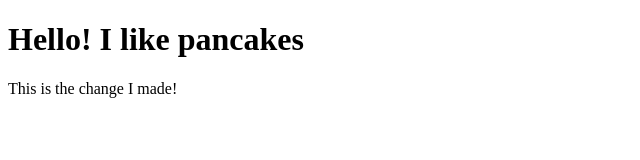
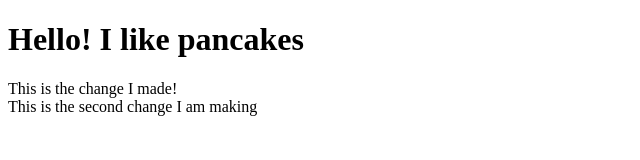
Before and after one commit to JosephineSyu/Coding-Challenge-04, a plain HTML site: page index.html in a window 1280 px wide. Shown: the whole page, without its empty margins (0-640 px from the left). Drawn offline with Linux system fonts and the light colour scheme.

Commit message:
Update index.html

```diff
--- a/index.html
+++ b/index.html
@@ -8,5 +8,6 @@
 <body>
     <h1>Hello! I like pancakes</h1>
     <div>This is the change I made!</div>
+    <div>This is the second change I am making</div>
 </body>
 </html>
```
